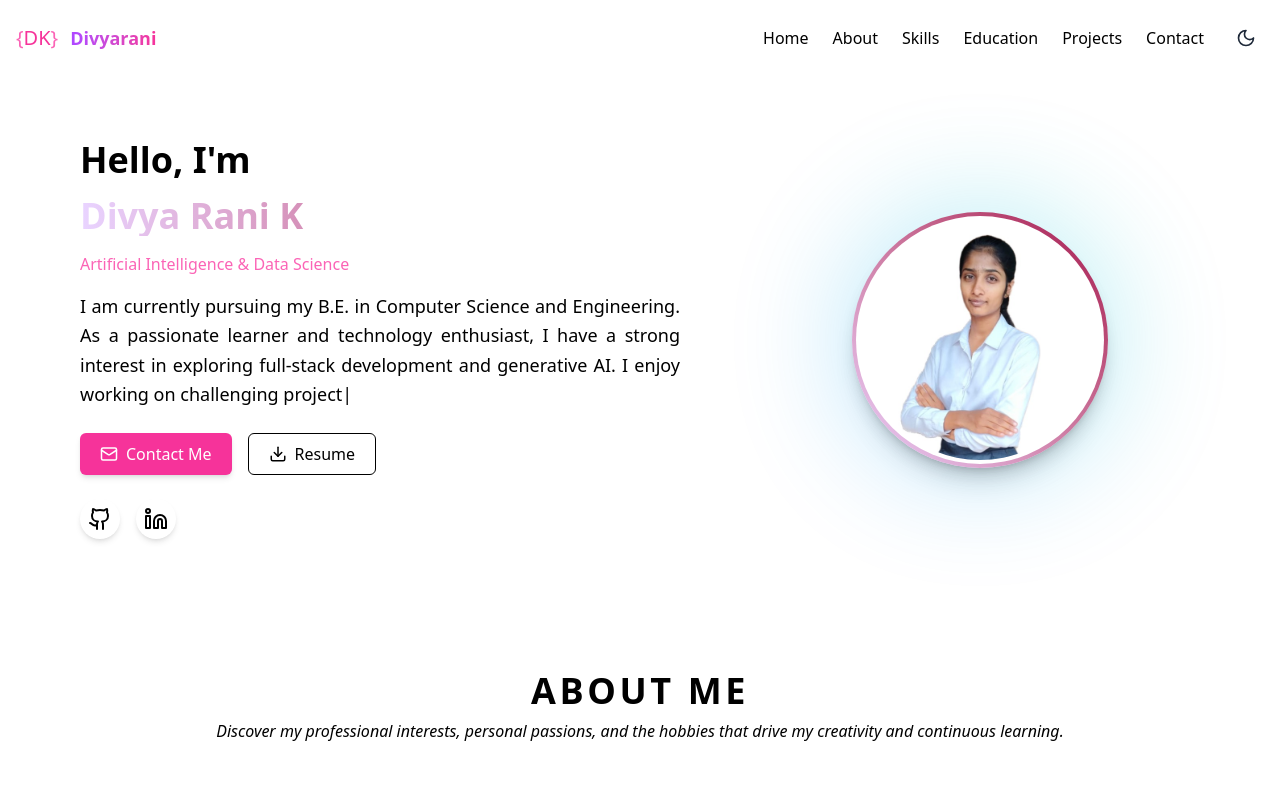
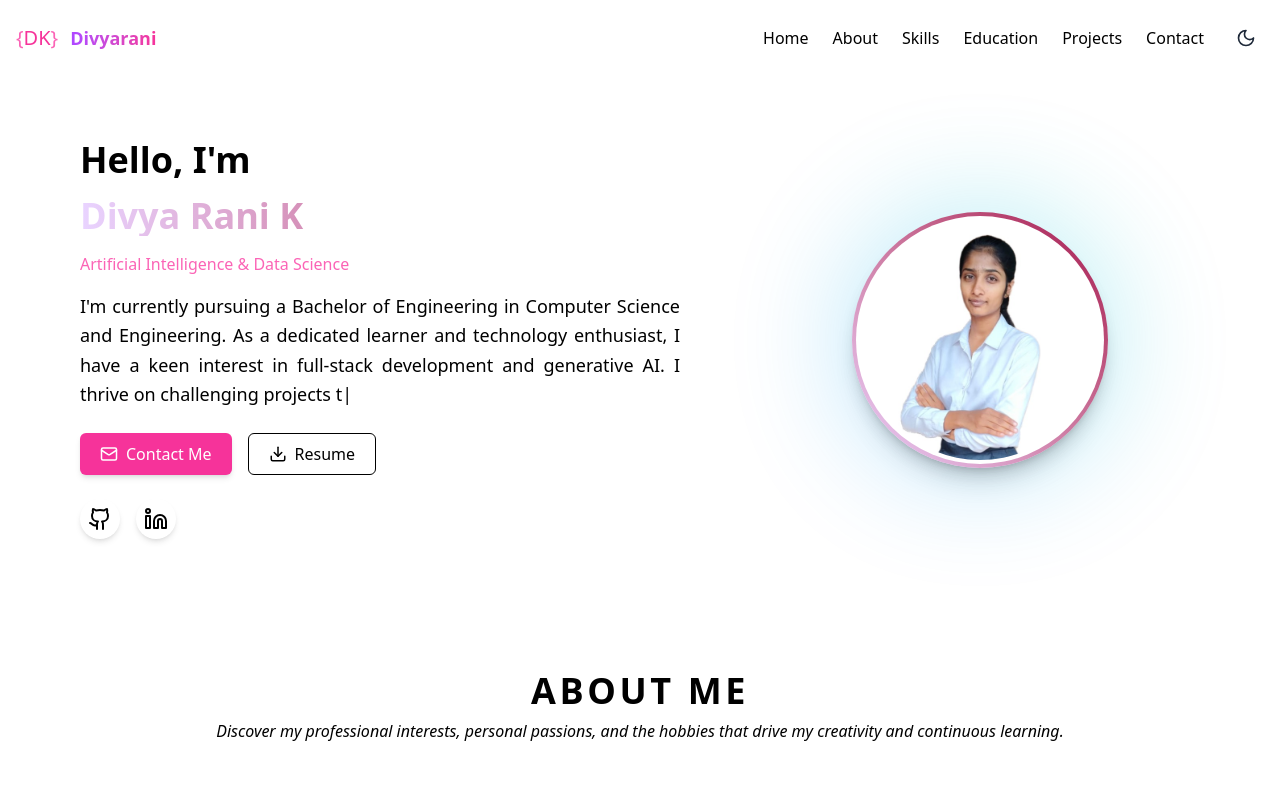
Before and after one commit to divyaranidhkls/profile, a Next.js app: page / in a window 1280 px wide. Shown: the top 788 px of the page. Built offline with nearby package versions, Linux system fonts and the light colour scheme.

Commit message:
Update HeroText component with refined personal description for clarity and engagement

```diff
--- a/app/Hero/HeroText.tsx
+++ b/app/Hero/HeroText.tsx
@@ -9,7 +9,7 @@ import { Github, Linkedin } from 'lucide-react';
 
 
 const HeroText = () => {
-  const fullText = `I am currently pursuing my B.E. in Computer Science and Engineering. As a passionate learner and technology enthusiast, I have a strong interest in exploring full-stack development and generative AI. I enjoy working on challenging projects that push my boundaries and allow me to apply my skills in innovative ways. Beyond coding, I have a deep interest in self-improvement and regularly write blogs to share insights from the books I read and experiences I gain`;
+  const fullText = `I'm currently pursuing a Bachelor of Engineering in Computer Science and Engineering. As a dedicated learner and technology enthusiast, I have a keen interest in full-stack development and generative AI. I thrive on challenging projects that push my limits and provide opportunities to apply my skills in creative, impactful ways. Outside of development, I'm passionate about personal growth and frequently write blogs to share insights from the books I read and the experiences I encounter along my journey.`;
 
   const [displayedText, setDisplayedText] = useState('');
   const [index, setIndex] = useState(0);
```
